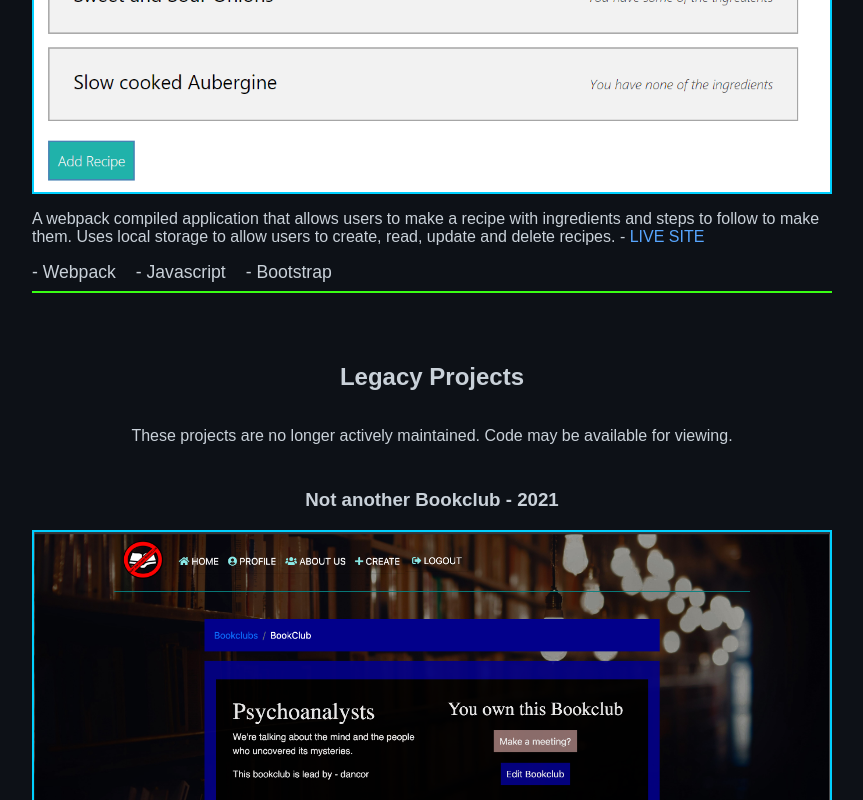
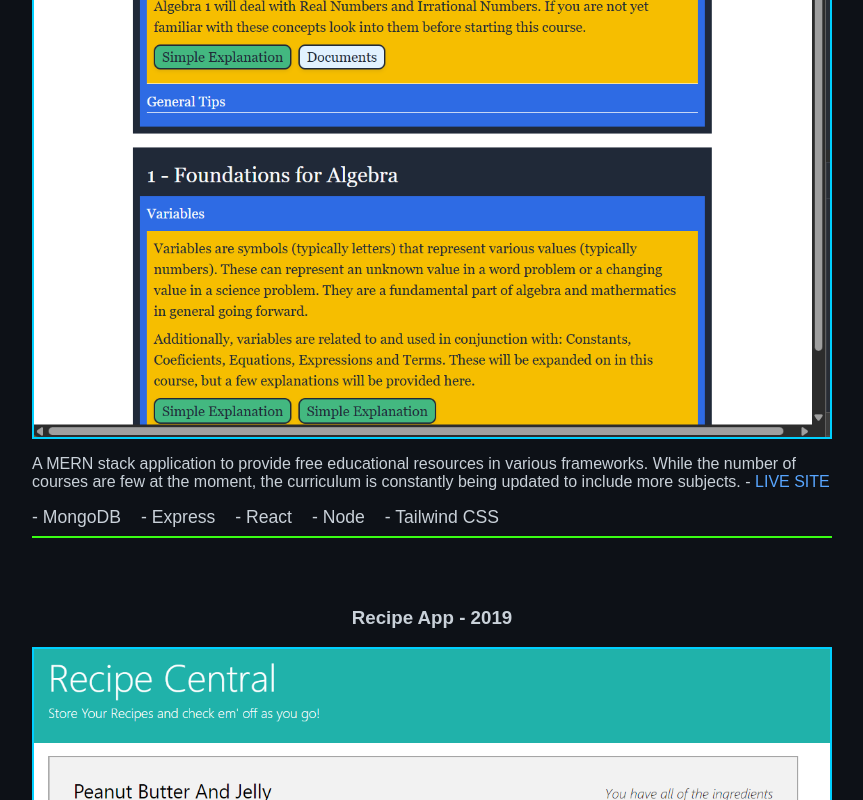
Before and after one commit to cortex05/dan-portfolio, a React (Vite) app: page /projects in a window 1280 px wide. Shown: the part 563-1363 px from the top of the page, without its empty margins (208-1071 px from the left). Built offline with nearby package versions, Linux system fonts and the light colour scheme.

Commit message:
feat: Added educational resource to the projects

```diff
--- a/src/screens/Projects/Projects.tsx
+++ b/src/screens/Projects/Projects.tsx
@@ -1,6 +1,7 @@
 import styles from "./Projects.module.css";
 
 //Live
+import educationResourceImg from "../../assets/images/educationResource.png";
 import recipeAppImg from "../../assets/images/jsRecipe.png";
 
 // Legacy
@@ -17,6 +18,26 @@ const Projects = () => {
       <div className={styles.projectSection}>
         <h2>Live Projects</h2>
         <p>These projects are currently deployed and available online.</p>
+        <div className={styles.projectCard}>
+          <h3>Education Resource - 2025</h3>
+          <div>
+            <img src={educationResourceImg} alt="Education Resource" />
+            <div>
+              <p>
+                A MERN stack application to provide free educational resources in various frameworks. While the number of courses are few at the moment, the curriculum is constantly being updated to include more subjects. - <a href="https://ed-mk-4.vercel.app/" target="_blank" rel="noreferrer">
+                    LIVE SITE
+                  </a>
+              </p>
+              <div>
+                <span>- MongoDB</span>
+                <span>- Express</span>
+                <span>- React</span>
+                <span>- Node</span>
+                <span>- Tailwind CSS</span>
+              </div>
+            </div>
+          </div>
+        </div>
         <div className={styles.projectCard}>
           <h3>Recipe App - 2019</h3>
           <div>
```
Also changed, not shown: src/assets/images/educationResource.png (added).
